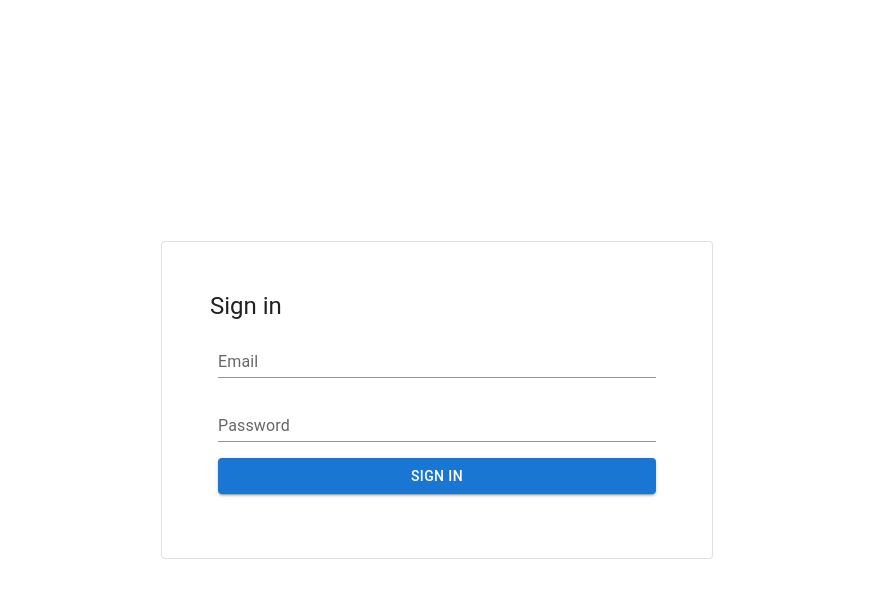
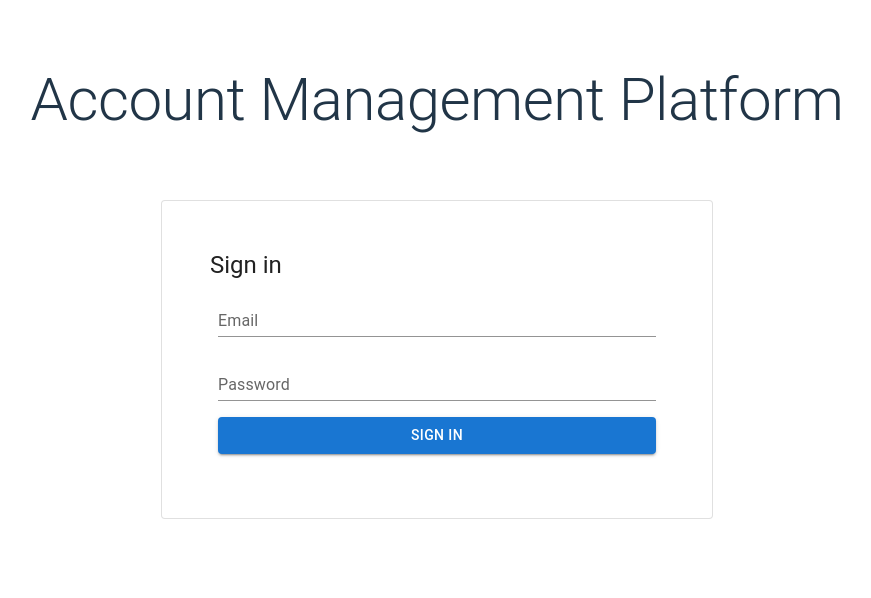
Before and after one commit to cosmic-explore/account-manager-admin, a React (Vite) app in the folder Frontend/: page / in a window 1280 px wide. Shown: the top 598 px of the page, without its empty margins (203-1074 px from the left). Built offline with nearby package versions, Linux system fonts and the light colour scheme; no server answers.

Commit message:
add title to login page

```diff
--- a/Frontend/src/features/auth/LoginPage.tsx
+++ b/Frontend/src/features/auth/LoginPage.tsx
@@ -5,6 +5,10 @@ import { LoginForm } from './LoginForm'
 
 export const LoginPage = () => {
     return (
+        <Container sx={{ minHeight: '100vh' }}>
+            <Typography variant="h2" sx={{ pt: '4rem', pb: '4rem' }}>
+                Account Management Platform
+            </Typography>
             <Container maxWidth="sm">
                 <Card variant="outlined" sx={{ p: '2rem' }}>
                     <CardContent>
@@ -15,5 +19,6 @@ export const LoginPage = () => {
                     </CardContent>
                 </Card>
             </Container>
+        </Container>
     )
 }
```
Lines whose indentation alone changed are shown as unchanged.
